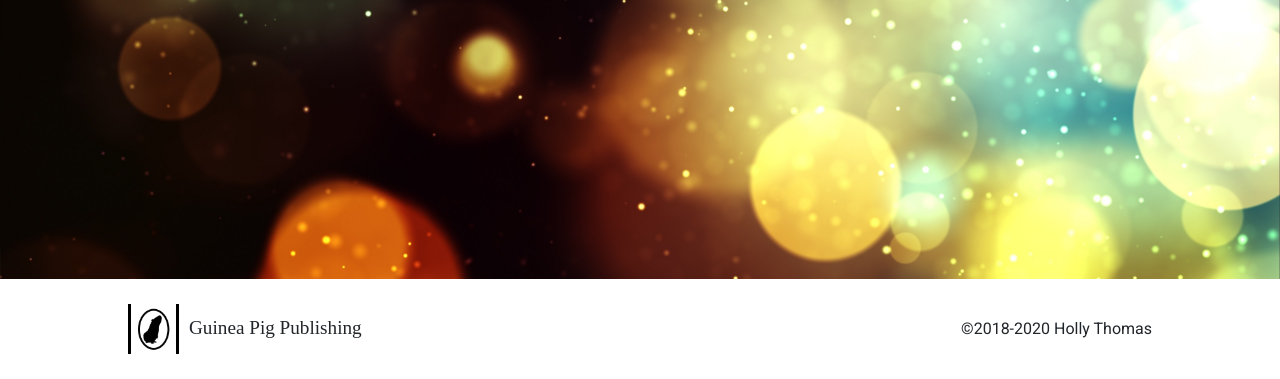
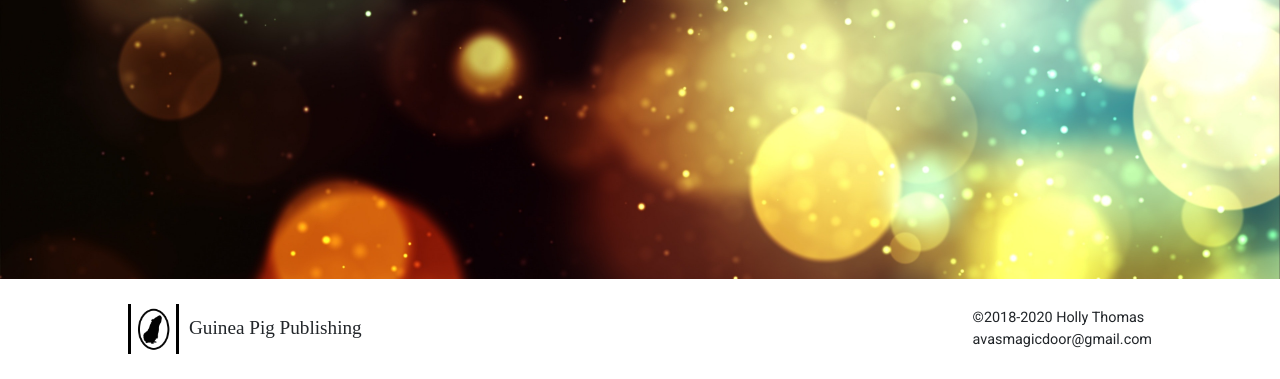
Before and after one commit to Code-Institute-Submissions/Author-Site, a Django app: page /fan_art/ in a window 1280 px wide. Shown: the part 580-959 px from the top of the page. Run offline with Django 3.2, Linux system fonts and the light colour scheme; data that the repository does not hold is empty; some libraries are stand-ins or nearby versions; some web fonts are replaced.

Commit message:
Added contact email to footer

```diff
--- a/author_site_project/static/css/base.css
+++ b/author_site_project/static/css/base.css
@@ -186,6 +186,12 @@ body {
     background-color: black;
 }
 
+.copyright-div {
+    display: flex;
+    flex-direction: column;
+    font-size: 0.9rem !important;
+}
+
 
 /* -------------------------- ALLAUTH */
 
--- a/templates/includes/_footer.html
+++ b/templates/includes/_footer.html
@@ -9,6 +9,7 @@
 
     </div>
     <div class="copyright-div">
-        &copy;2018-2020 Holly Thomas
+        <span>&copy;2018-2020 Holly Thomas</span>
+        <span>avasmagicdoor@gmail.com</span>
     </div>
 </div>
```
